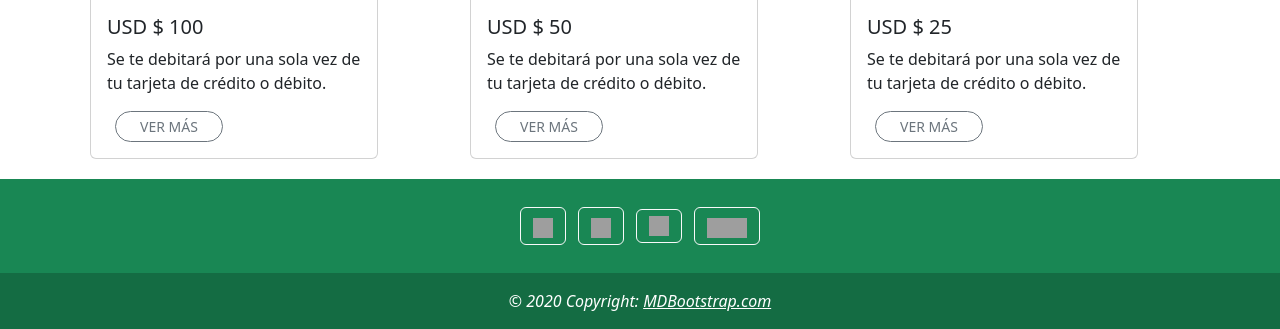
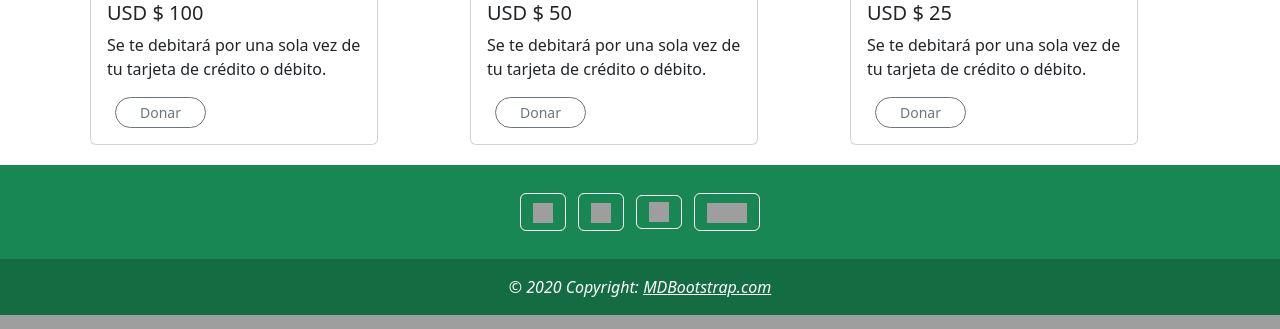
Before and after one commit to Nando1999/ProyectoApliWeb, a Flask app: template templates/donaciones.html in a window 1280 px wide. Shown: the part 2207-2536 px from the top of the page. Run offline with Flask 2, Linux system fonts and the light colour scheme; the template is opened without the code that fills it, so the values that code supplies are empty; grey boxes are pictures that could not be loaded.

Commit message:
modificaciones

```diff
--- a/templates/donaciones.html
+++ b/templates/donaciones.html
@@ -165,7 +165,7 @@
     <div class="row">
         <div class="col-md-4" style="padding: 20px">
             <div class="card" style="width: 18rem">
-                <img src="https://www.pichincha.com/portal/Portals/0/adam/Submenu/W0pYVn4X70aMAAHgeeFFFA/Icon/debito.jpg?w=300&h=200&mode=crop"
+                <img src="https://zonadigital.pichincha.pe/assets/img/seo/pichincha_logo_facebook.jpg" width="80%" height="200"
                     class="card-img-top" alt="..." />
                 <div class="card-body">
                     <h5 class="card-title">BANCO PICHINCHA </h5>
@@ -180,7 +180,7 @@
         </div>
         <div class="col-md-4" style="padding: 20px">
             <div class="card" style="width: 18rem">
-                <img src="https://www.produbanco.com.ec/media/412282/classic_visa-produbanco.png" class="card-img-top"
+                <img src="https://i0.wp.com/scalashopping.com/wp-content/uploads/2018/08/NuevoLogoPBO-1024x683.jpg" width="80%" height="200"  class="card-img-top"
                     alt="..." />
                 <div class="card-body">
                     <h5 class="card-title">PRODUBANCO</h5>
@@ -194,7 +194,7 @@
         </div>
         <div class="col-md-4" style="padding: 20px">
             <div class="card" style="width: 18rem">
-                <img src="https://www.bancoguayaquil.com/static/30b5e7ca153f3c0b4f84781e8ca30dd7/6050d/mcd03.png" class="card-img-top"
+                <img src="https://www.edina.com.ec/logos/2210107055-393664.jpg" width="80%" height="200"  class="card-img-top"
                     alt="..." />
                 <div class="card-body">
                     <h5 class="card-title">BANCO INTERNACIONAL</h5>
@@ -247,7 +247,7 @@
                         <!--Boton que dirige a dentro de la tarjeta-->
                     </p>
                     <a _ngcontent-hxs-c43="" class="btn btn-outline-secondary btn-sm rounded-pill mx-2 px-4"
-                        href="#/blog/por-que-instalar-laminas-de-seguridad">VER MÁS</a>
+                        href="#/blog/por-que-instalar-laminas-de-seguridad">Donar</a>
                 </div>
             </div>
         </div>
@@ -262,7 +262,7 @@
                         <!--Boton que dirige a dentro de la tarjeta-->
                     </p>
                     <a _ngcontent-hxs-c43="" class="btn btn-outline-secondary btn-sm rounded-pill mx-2 px-4"
-                        href="#/blog/por-que-instalar-laminas-de-seguridad">VER MÁS</a>
+                        href="#/blog/por-que-instalar-laminas-de-seguridad">Donar</a>
                 </div>
             </div>
         </div>
@@ -275,7 +275,7 @@
                         Se te debitará por una sola vez de tu tarjeta de crédito o débito.<br>
                     </p>
                     <a _ngcontent-hxs-c43="" class="btn btn-outline-secondary btn-sm rounded-pill mx-2 px-4"
-                        href="#/blog/por-que-instalar-laminas-de-seguridad">VER MÁS</a>
+                        href="#/blog/por-que-instalar-laminas-de-seguridad">Donar</a>
                 </div>
             </div>
         </div>
```
